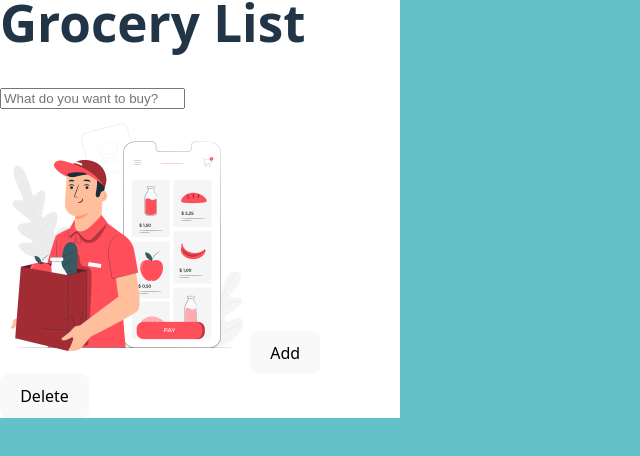
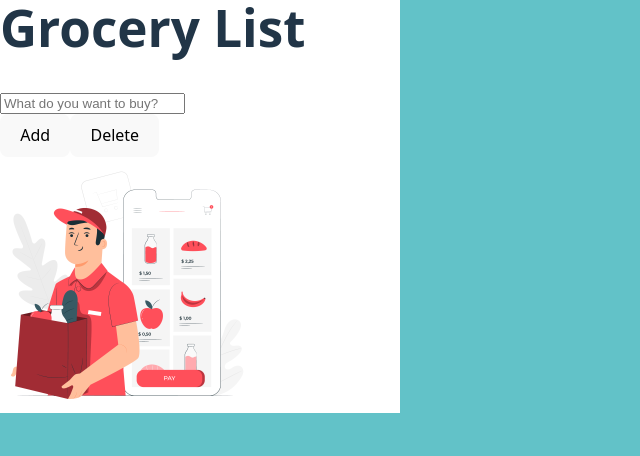
Before and after one commit to KateBozhko/shopping_list, a React (Vite) app: page / in a window 1280 px wide. Shown: the part 308-764 px from the top of the page, without its empty margins (0-640 px from the left). Built offline with nearby package versions, Linux system fonts and the light colour scheme.

Commit message:
added addItem function

```diff
--- a/src/App.jsx
+++ b/src/App.jsx
@@ -10,8 +10,7 @@ function App() {
       <h1>Grocery List</h1>
       <GroceryList/>
       <img src={imageTwo} width="250px" alt="man"/>
-      <button>Add</button>
-      <button>Delete</button>
+
     </div>
   );
 
--- a/src/GroceryList.jsx
+++ b/src/GroceryList.jsx
@@ -8,15 +8,28 @@ export class GroceryList extends Component {
 onChangeEvent(e) {
     this.setState({userInput: e})
 }
+addItem(input) {
+  let listArray = this.state.groceryList;
+  listArray.push(input);
+  this.setState({groceryList: listArray, userInput: ''})
+}
+
+
+
 
  render() {
      return (
+         <div>
 <div>
 <input placeholder="What do you want to buy?"
 type="text"
 onChange={(e) => {this.onChangeEvent(e.target.value)}}
 value={this.state.userInput}/>
 </div>
+    <button onClick={() => this.addItem(this.state.userInput)}>Add</button>
+    <button onClick={() => this.deleteItem()}>Delete</button>
+</div>
+
      )
  }
 }
```
